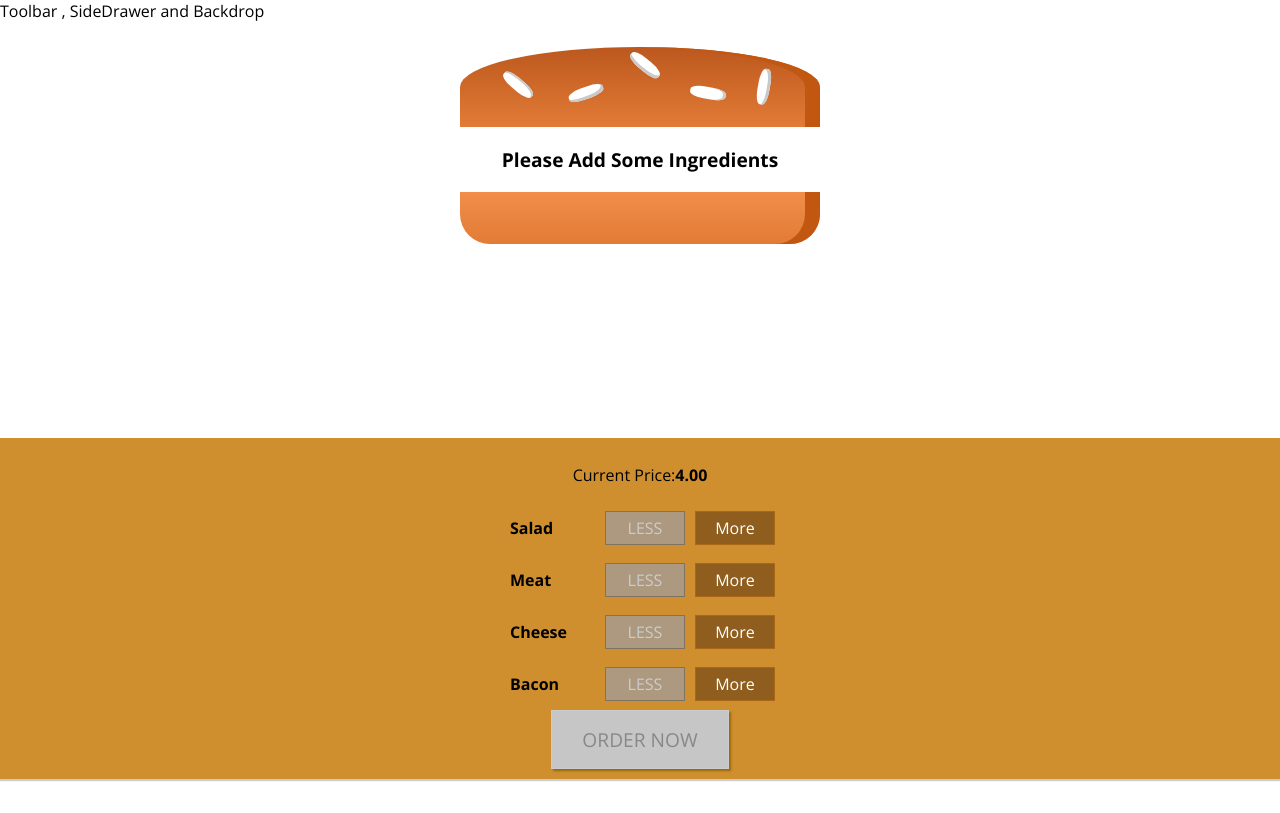
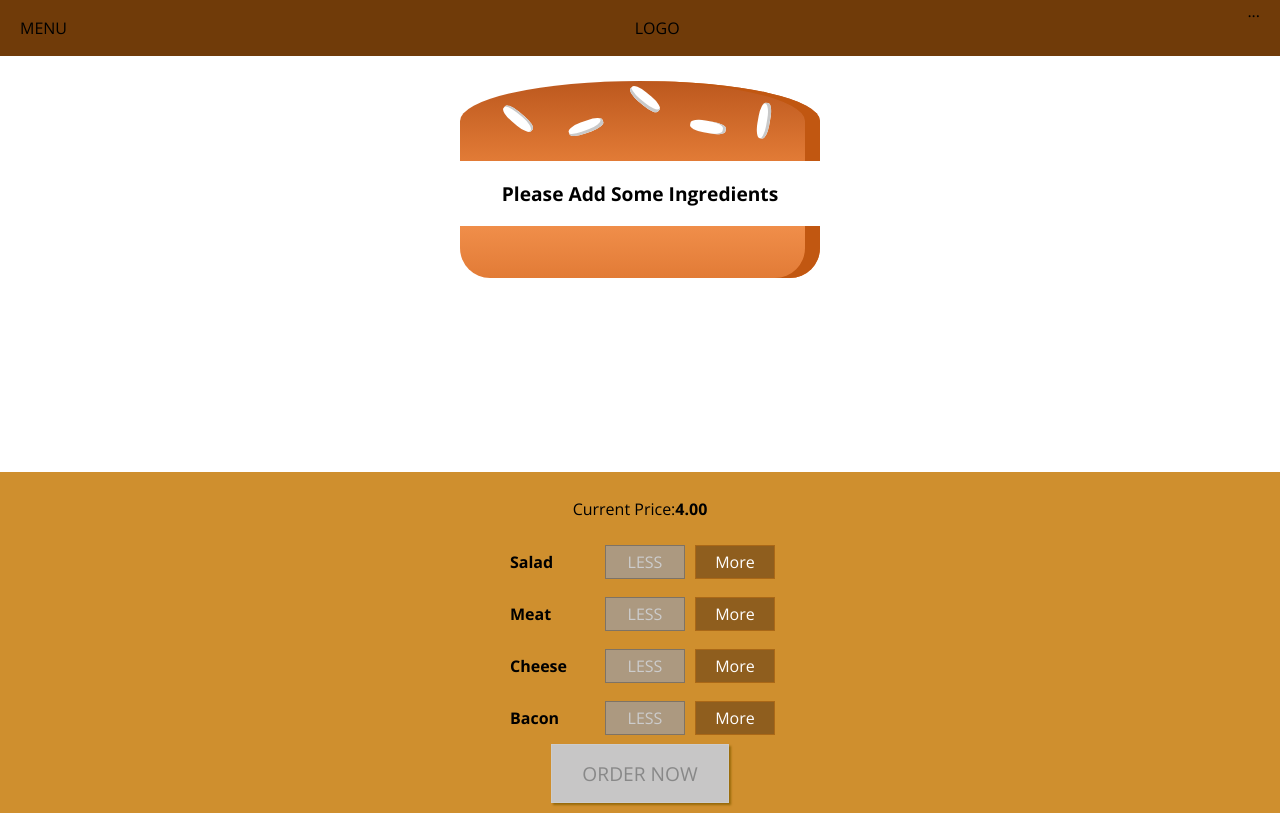
Before and after one commit to realshahiq/burger-builder, a React app: page / in a window 1280 px wide. Built offline with nearby package versions, Linux system fonts and the light colour scheme.

Commit message:
Toolbar added

```diff
--- a/src/components/Layout/Layout.js
+++ b/src/components/Layout/Layout.js
@@ -1,10 +1,12 @@
 import React from 'react';
 import Aux from '../../hoc/Aux';
 import './layout.css';
+import Toolbar from '../Navigation/Toolbar/Toolbar';
 const layout = (props) => {
   return (
   <Aux>
     <div>Toolbar , SideDrawer and Backdrop</div>
+    <Toolbar></Toolbar>
     <main className="content">{props.children}</main>
   </Aux>
   );
--- a/src/components/Layout/layout.css
+++ b/src/components/Layout/layout.css
@@ -1,3 +1,3 @@
 .content{
-    margin-top: 16px;
+    margin-top: 50px;
 }
--- /dev/null
+++ b/src/components/Navigation/Toolbar/Toolbar.css
@@ -0,0 +1,18 @@
+.Toolbar {
+    height: 56px;
+    width: 100%;
+    position: fixed;
+    top: 0;
+    left: 0;
+    background-color: #703B09;
+    display: flex;
+    justify-content: space-between;
+    align-items: center;
+    padding: 0 20px;
+    box-sizing: border-box;
+    z-index: 90;
+}
+.Toolbar nav {
+    height: 100%;
+
+}
--- /dev/null
+++ b/src/components/Navigation/Toolbar/Toolbar.js
@@ -0,0 +1,12 @@
+import React from 'react';
+import './Toolbar.css';
+const toolbar = (props) => (
+  <header className="Toolbar">
+    <div>MENU</div>
+    <div>LOGO</div>
+    <nav>
+      ...
+        </nav>
+  </header>
+);
+export default toolbar;
```
